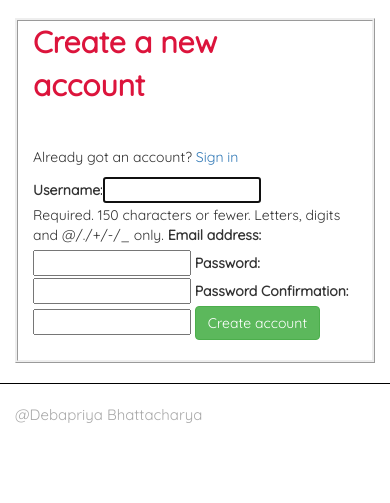
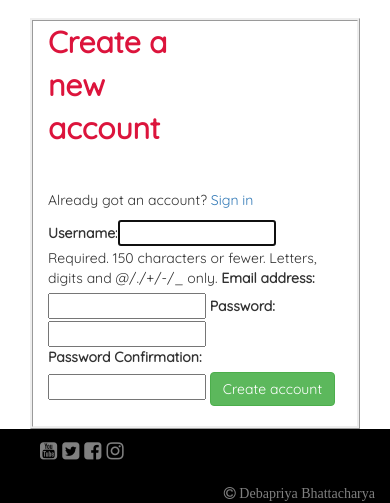
Before and after one commit to Code-Institute-Submissions/debapriya9b-onlineShop, a Django app: page /accounts/register/ in a window 390 px wide. Shown: the part 407-910 px from the top of the page. Before the commit the page ends 830 px from the top, so only its background shows below. Run offline with Django 3.2, Linux system fonts and the light colour scheme; some libraries are stand-ins or nearby versions; some web fonts are replaced.

Commit message:
Footer details added

```diff
--- a/static/css/styles.css
+++ b/static/css/styles.css
@@ -4,7 +4,12 @@ body {
     min-height: 100vh;
 }
 
-footer {
+html,
+body {
+    height: 100%!important;
+}
+
+/*footer {
     margin-top: 20px;
     padding-top: 20px;
     padding-bottom: 20px;
@@ -12,7 +17,7 @@ footer {
     color: #A9A9A9;
     font-size: 15px;
     background-color: #fff;
-}
+}*/
 
 .navbar-default {
     background-color: #000;
@@ -237,3 +242,53 @@ legend {
 h2 {
     color:#DC143C;
 }
+
+/*Footer*/
+
+.footer-background {
+    background-color: #000;
+}
+
+footer a {
+    color: rgba(255, 255, 255, 0.5);
+}
+
+footer a:hover {
+    color: white;
+    text-decoration: none;
+}
+
+.copyright-footer {
+    text-align: right;
+    font: 15px;
+    padding-top: 10px;
+    color: rgba(255, 255, 255, 0.5);
+}
+
+.breadcrumb {
+    display: -webkit-box;
+    display: -ms-flexbox;
+    display: flex;
+    -ms-flex-wrap: wrap;
+    flex-wrap: wrap;
+    margin-bottom: 0px;
+    margin-left: 10px;
+    list-style: none;
+    background-color: #000;
+}
+.breadcrumb-item{
+    font-size: 20px;
+    padding-right: 5px;
+}
+
+.breadcrumb-item+.breadcrumb-item::before {
+    display: none;
+    padding-right: 0;
+}
+
+.row {
+    margin-right: 0px;
+    margin-left: 0px;
+}
+
+/*footer end*/
--- a/templates/base.html
+++ b/templates/base.html
@@ -128,12 +128,23 @@
         {% block content %} {% endblock %}
 
     </div>
-    <footer>
-        <div class="container">
-            <p>@Debapriya Bhattacharya</p>
+
+       <footer class="footer mt-auto">
+
+        <div class="row footer-background">
+            <div class="col-sm-6 col-md-6">
+                <ol class="breadcrumb">
+                    <li class="breadcrumb-item"> <a rel="noopener" target="_blank" href="https://www.youtube.com/"><i class="fa fa-youtube-square hvr-grow" aria-label="youtube"></i></a></li>
+                    <li class="breadcrumb-item"> <a rel="noopener" target="_blank" href="https://twitter.com/?lang=en-gb"><i class="fa fa-twitter-square hvr-grow" aria-label="twitter"></i></a></li>
+                    <li class="breadcrumb-item"> <a rel="noopener" target="_blank" href="https://www.facebook.com/"><i class="fa fa-facebook-square hvr-grow" aria-label="facebook"></i></a></li>
+                    <li class="breadcrumb-item"> <a rel="noopener" target="_blank" href="https://www.instagram.com/"><i class="fa fa-instagram hvr-grow" aria-label="instagram"></i></a></li>
+                </ol>
+            </div>
+            <div class="col-sm-6 col-md-6 copyright-footer">
+                <i class="fa fa-copyright"> Debapriya Bhattacharya </i>
+            </div>
         </div>
     </footer>
-    </div>
-</body>
+    </body>
 
 </html>
```
